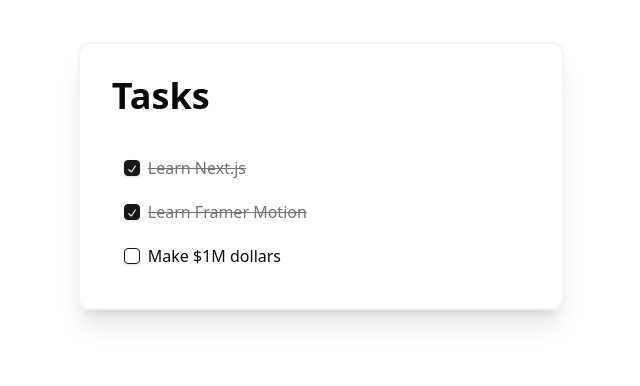
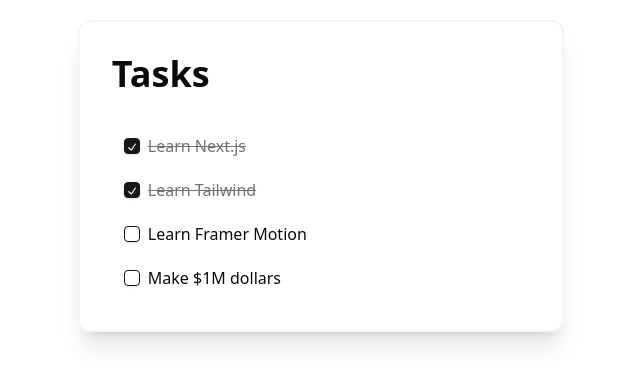
Before and after one commit to Built-With-Code/drag-and-drop-framer-motion, a Next.js app: page / in a window 1280 px wide. Shown: the part 224-610 px from the top of the page, without its empty margins (319-959 px from the left). Built offline with nearby package versions, Linux system fonts and the light colour scheme.

Commit message:
Connect checkbox and add one more default item

```diff
--- a/src/app/page.tsx
+++ b/src/app/page.tsx
@@ -10,6 +10,15 @@
 
   const [tasks, setTasks] = useState(taskData);
 
+  const toggleTask = (id: number) => {
+    const newTasks = [...tasks];
+    const idx = tasks.findIndex((val) => val.id === id);
+    if (idx != -1) {
+      newTasks[idx].completed = !tasks[idx].completed;
+    }
+    setTasks(newTasks);
+  };
+
   return (
     <div className="flex items-center justify-center min-h-screen p-8">
       <div className="flex flex-col gap-8 w-2/5 min-w-72 border-neutral-100 border-2 rounded-xl p-8 shadow-xl">
@@ -21,7 +30,12 @@
           ref={container}
         >
           {tasks.map((t) => (
-            <TaskItem task={t} key={t.id} container={container} />
+            <TaskItem
+              task={t}
+              key={t.id}
+              container={container}
+              toggleTaskComplete={() => toggleTask(t.id)}
+            />
           ))}
         </Reorder.Group>
       </div>
--- a/src/components/TaskItem.tsx
+++ b/src/components/TaskItem.tsx
@@ -5,9 +5,11 @@
 
 const TaskItem = ({
   task,
+  toggleTaskComplete,
   container,
 }: {
   task: Task;
+  toggleTaskComplete: () => void;
   container: MutableRefObject<null>;
 }) => {
   const controls = useDragControls();
@@ -25,7 +27,11 @@
       dragConstraints={container}
       dragElastic={0.1}
     >
-      <Checkbox id={`task-${task.id}`} checked={task.completed} />
+      <Checkbox
+        id={`task-${task.id}`}
+        checked={task.completed}
+        onCheckedChange={toggleTaskComplete}
+      />
       <div className="flex-1" onPointerDown={(e) => controls.start(e)}>
         <label
           htmlFor={`task-${task.id}`}
--- a/src/db/tasks.ts
+++ b/src/db/tasks.ts
@@ -12,11 +12,16 @@
   },
   {
     id: 2,
-    label: "Learn Framer Motion",
+    label: "Learn Tailwind",
     completed: true,
   },
   {
     id: 3,
+    label: "Learn Framer Motion",
+    completed: false,
+  },
+  {
+    id: 4,
     label: "Make $1M dollars",
     completed: false,
   },
```
